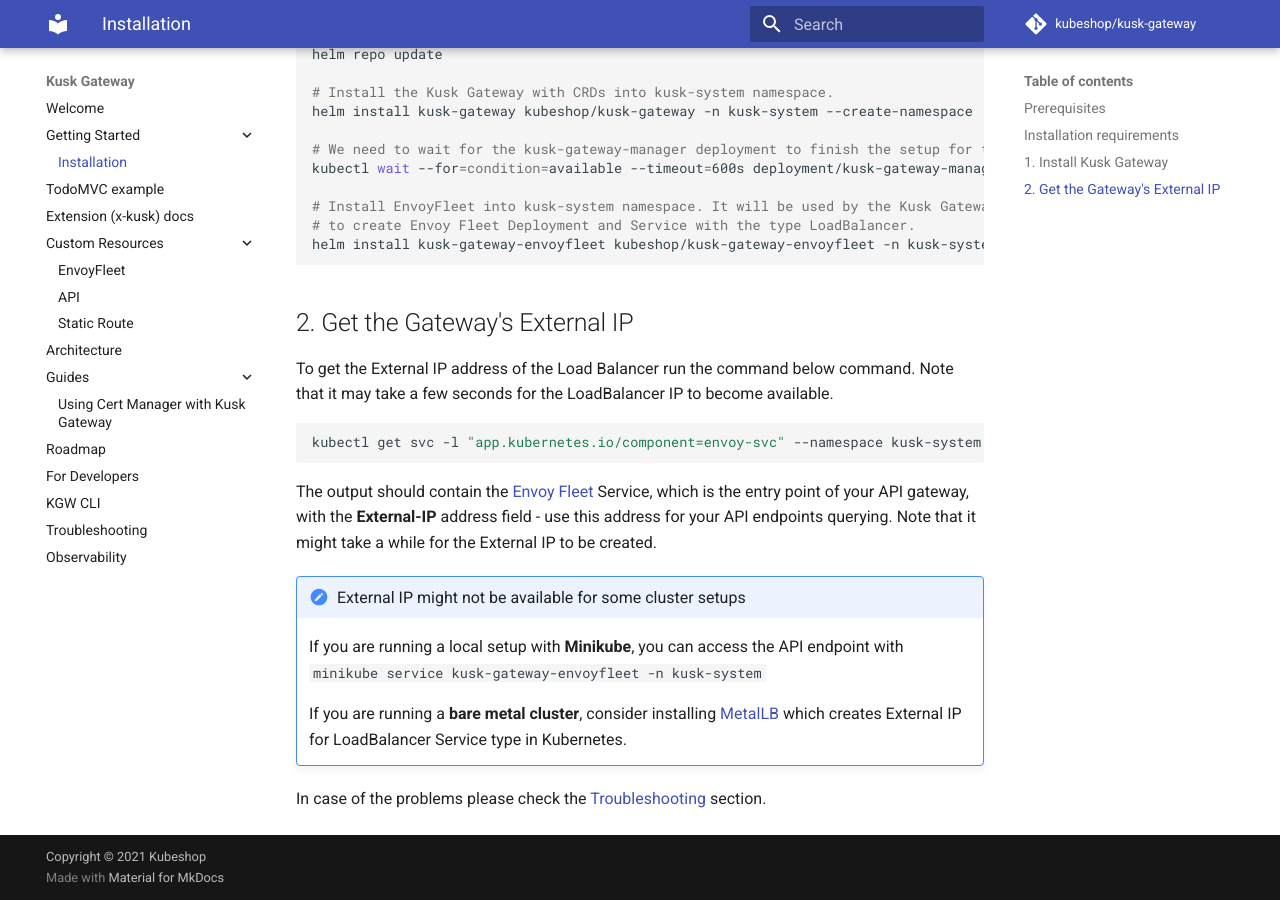
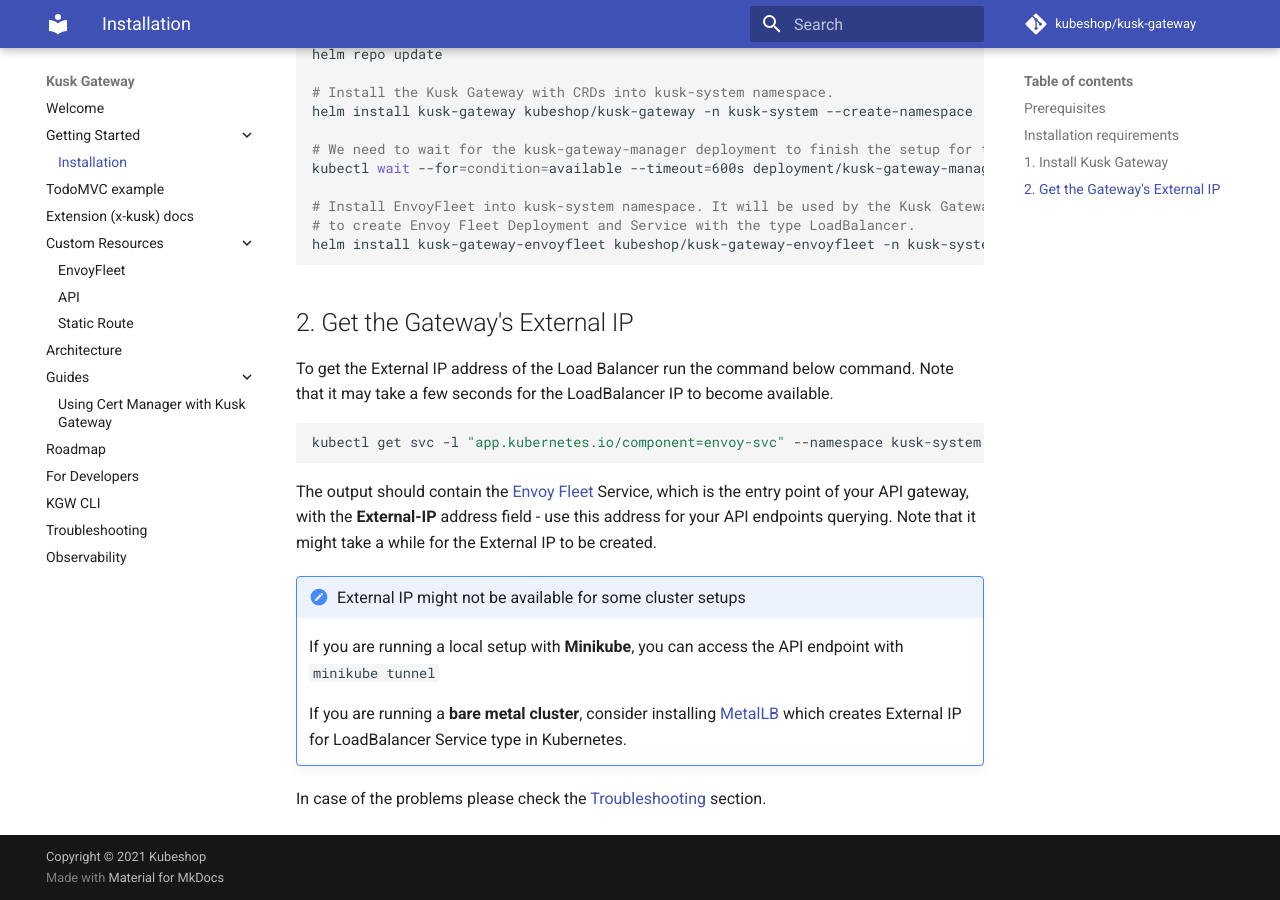
Before and after one commit to kubeshop/kusk-gateway, an MkDocs documentation site: the page built from docs/installation.md, in a window 1280 px wide and 900 px high, scrolled down 618 px. Built offline with MkDocs 1.6.1 and Material for MkDocs 9.7.7, drawn with Linux system fonts in a browser that asks for light colours; comment, search, counter and statistics services are not loaded.

Commit message:
docs: change minikube endpoint exposure

```diff
--- a/docs/installation.md
+++ b/docs/installation.md
@@ -43,7 +43,7 @@
 
 !!! note non-important "External IP might not be available for some cluster setups"
 
-    If you are running a local setup with **Minikube**, you can access the API endpoint with `minikube service kusk-gateway-envoyfleet -n kusk-system`
+    If you are running a local setup with **Minikube**, you can access the API endpoint with `minikube tunnel`
 
     If you are running a **bare metal cluster**, consider installing [MetalLB](https://metallb.universe.tf) which creates External IP for LoadBalancer Service type in Kubernetes.
 
```
